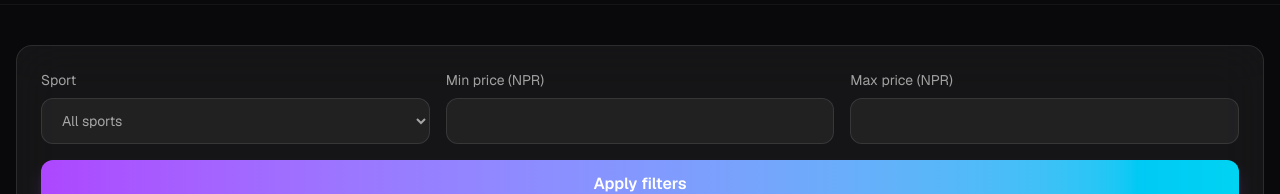
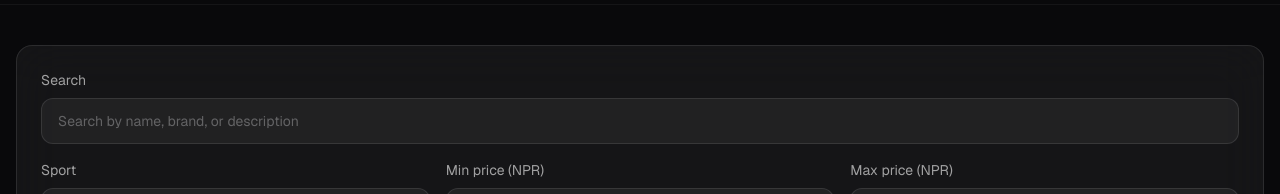
Before and after one commit to Bebylover98/kickoff-store, a Next.js app: page /shop in a window 1280 px wide. Shown: the part 401-595 px from the top of the page. Built offline with nearby package versions, Linux system fonts and the light colour scheme; no server answers; the database is empty.

Commit message:
Add product search, fix mojibake text corruption

```diff
--- a/src/app/shop/page.tsx
+++ b/src/app/shop/page.tsx
@@ -25,12 +25,13 @@ function toPriceValue(value: string | undefined) {
 export default async function ShopPage({
   searchParams,
 }: {
-  searchParams: Promise<{ sport?: string; minPrice?: string; maxPrice?: string }>;
+  searchParams: Promise<{ sport?: string; minPrice?: string; maxPrice?: string; q?: string }>;
 }) {
   const params = await searchParams;
   const sport = params.sport ?? 'all';
   const minPrice = toPriceValue(params.minPrice);
   const maxPrice = toPriceValue(params.maxPrice);
+  const query = (params.q ?? '').trim();
 
   const where: Prisma.ProductWhereInput = { isActive: true };
 
@@ -46,6 +47,14 @@ export default async function ShopPage({
     if (maxPrice > 0) {
       where.price.lte = maxPrice;
     }
+  }
+
+  if (query) {
+    where.OR = [
+      { name: { contains: query, mode: 'insensitive' } },
+      { description: { contains: query, mode: 'insensitive' } },
+      { brand: { contains: query, mode: 'insensitive' } },
+    ];
   }
 
   const products = await prisma.product.findMany({
@@ -77,6 +86,16 @@ export default async function ShopPage({
 
       <section className="container mx-auto px-4 py-10">
         <form className="grid gap-4 rounded-2xl border border-white/10 bg-white/5 p-6 backdrop-blur-xl md:grid-cols-3">
+          <label className="flex flex-col gap-2 text-sm text-white/60 md:col-span-3">
+            <span>Search</span>
+            <input
+              name="q"
+              type="text"
+              placeholder="Search by name, brand, or description"
+              defaultValue={query}
+              className="rounded-xl border border-white/10 bg-white/5 px-4 py-3 text-sm outline-none focus:border-cyan-400/50 focus:ring-2 focus:ring-cyan-400/20 transition-all"
+            />
+          </label>
           <label className="flex flex-col gap-2 text-sm text-white/60">
             <span>Sport</span>
             <select
```
Also changed, not shown: src/components/StoreHome.tsx (+1 -1 lines).
